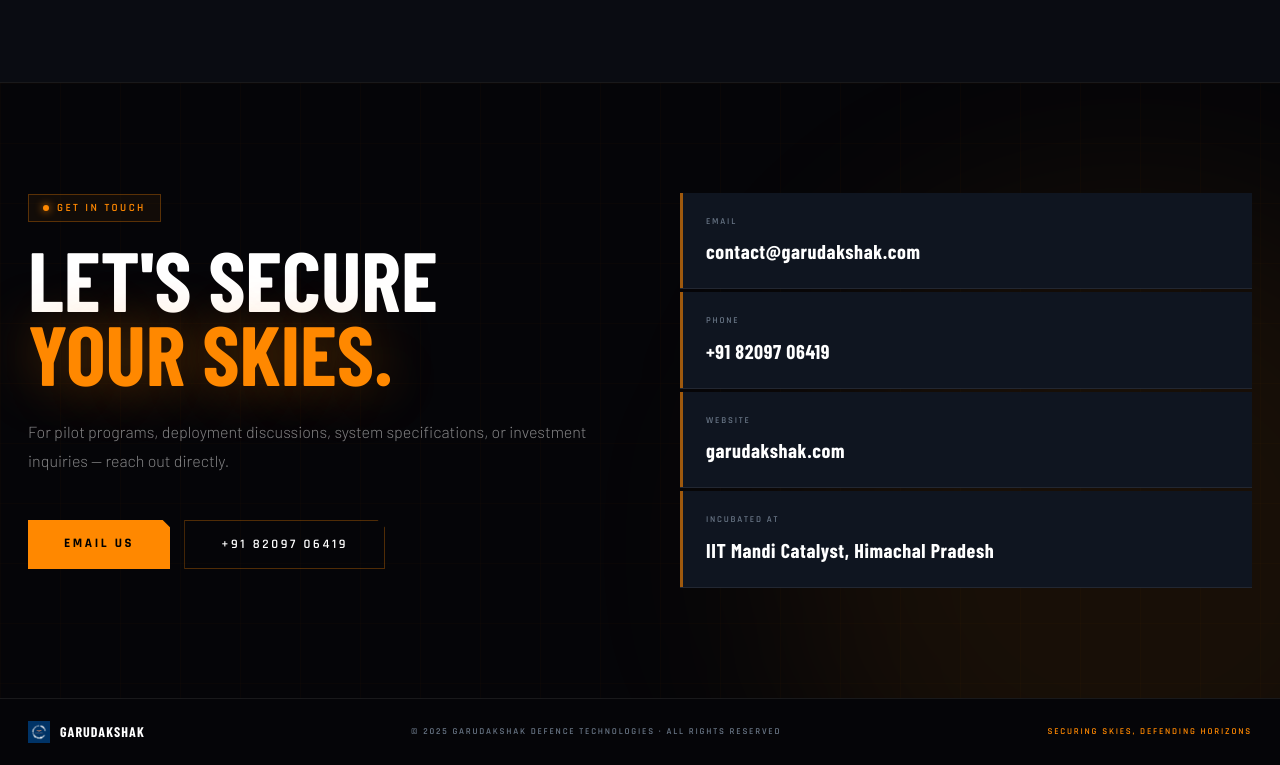
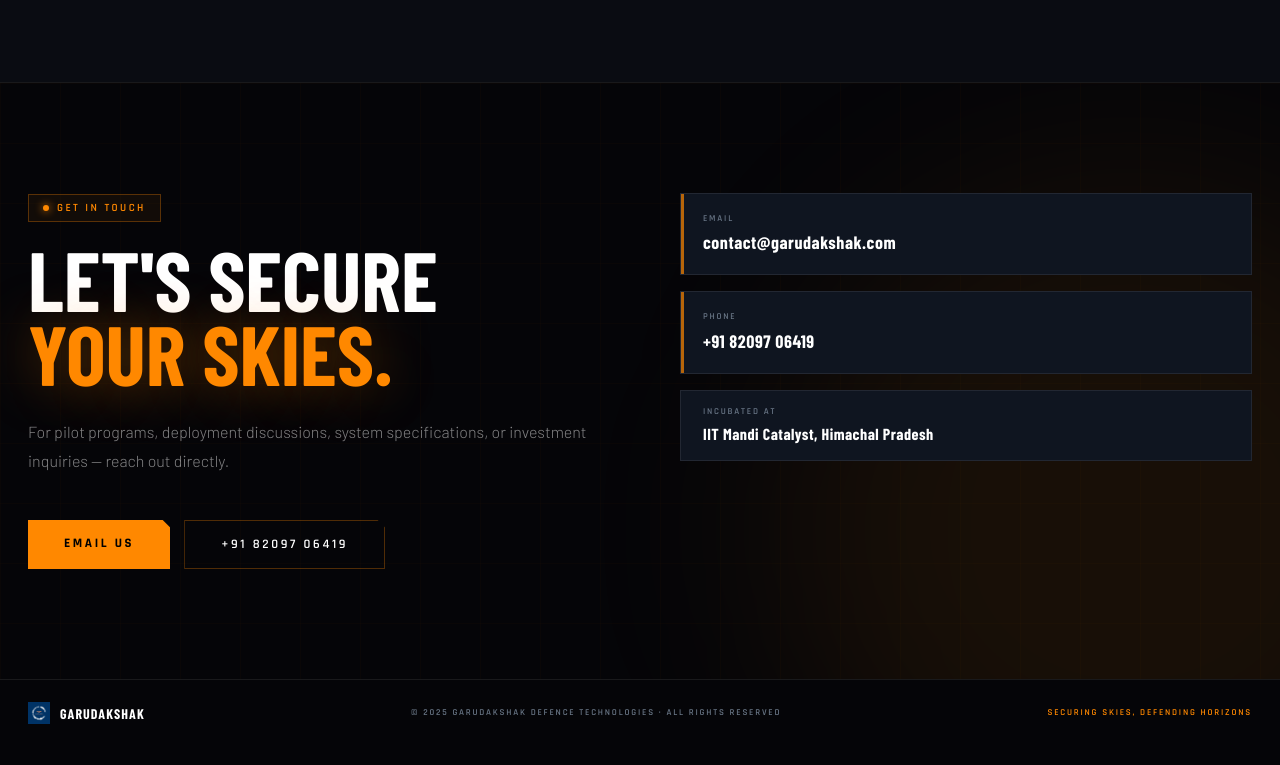
Before and after one commit to Saranshzu/garudakshak-website, a Next.js app: page / in a window 1280 px wide. Shown: the part 8036-8801 px from the top of the page. Built offline with nearby package versions, Linux system fonts and the light colour scheme; a web font is replaced by a local one.

Commit message:
fix: pages for mobile

```diff
--- a/src/app/careers/page.js
+++ b/src/app/careers/page.js
@@ -116,8 +116,8 @@
         title: "UI/UX Designer",
         type: "Full-time / Contract",
         level: "Mid",
-        desc: "Design intuitive operator interfaces for high-stakes environments — from map views to alert workflows to mobile apps.",
-        skills: ["Figma", "Design Systems", "User Research", "Motion Design"],
+        desc: "Design intuitive operator interfaces for high-stakes environments — from real-time threat maps to alert workflows, dashboards, and mobile control apps.",
+        skills: ["Figma", "Design Systems", "User Research", "Prototyping", "Motion Design"],
       },
     ],
   },
@@ -164,6 +164,7 @@
   const [submitted, setSubmitted]   = useState(false);
   const [error, setError]           = useState('');
   const [filter, setFilter]         = useState('all');
+  const [menuOpen, setMenuOpen]       = useState(false);
 
   useEffect(() => {
     const fn = () => setScrollY(window.scrollY);
@@ -232,6 +233,8 @@
         .bo{border:1px solid ${BRA};color:${W};padding:12px 28px;font-family:'Rajdhani',sans-serif;font-weight:600;font-size:13px;letter-spacing:.18em;background:transparent;cursor:pointer;text-decoration:none;display:inline-block;transition:all .2s;}
         .bo:hover{border-color:${A};color:${A};}
         .gorb{position:absolute;border-radius:50%;filter:blur(100px);pointer-events:none;}
+        .desk{display:flex!important;} .mob-tog{display:none!important;}
+        @media(max-width:768px){.desk{display:none!important;}.mob-tog{display:block!important;}}
         .grid{background-image:linear-gradient(rgba(255,136,0,.03) 1px,transparent 1px),linear-gradient(90deg,rgba(255,136,0,.03) 1px,transparent 1px);background-size:60px 60px;}
         /* form inputs */
         .inp{width:100%;background:rgba(255,255,255,0.04);border:1px solid ${BR};color:${W};padding:12px 16px;font-family:'Barlow',sans-serif;font-size:14px;font-weight:300;outline:none;transition:border-color .2s;resize:vertical;}
@@ -279,6 +282,13 @@
             <a href="/demo" className="ba" style={{padding:'10px 22px',fontSize:12}}>GET DEMO</a>
           </div>
         </div>
+        {menuOpen && (
+          <div style={{background:B2,borderTop:`1px solid ${BR}`,padding:'20px 24px',display:'flex',flexDirection:'column',gap:20}}>
+            {[['/','/HOME'],['/team','TEAM'],['/#contact','CONTACT'],['/demo','GET DEMO']].map(([h,l])=>(
+              <a key={l} href={h} className="nl" style={{fontSize:14}} onClick={()=>setMenuOpen(false)}>{l}</a>
+            ))}
+          </div>
+        )}
       </nav>
 
       {/* ── HERO ── */}
--- a/src/app/page.js
+++ b/src/app/page.js
@@ -886,25 +886,30 @@
               </div>
             </div>
 
-            <div style={{display:'flex',flexDirection:'column',gap:3}}>
+            <div style={{display:'flex',flexDirection:'column',gap:16}}>
               {[
-                {l:'EMAIL',        v:'contact@garudakshak.com',              href:'mailto:contact@garudakshak.com'},
-                {l:'PHONE',        v:'+91 82097 06419',                       href:'tel:+918209706419'},
-                {l:'WEBSITE',      v:'garudakshak.com',                       href:'https://garudakshak.com'},
-                {l:'INCUBATED AT', v:'IIT Mandi Catalyst, Himachal Pradesh',  href:null},
+                {l:'EMAIL', v:'contact@garudakshak.com', href:'mailto:contact@garudakshak.com'},
+                {l:'PHONE', v:'+91 82097 06419',          href:'tel:+918209706419'},
               ].map(c=>(
-                <div key={c.l} style={{padding:'22px 26px',background:B3,borderBottom:`1px solid ${BR}`,position:'relative',overflow:'hidden'}}>
-                  <div style={{position:'absolute',top:0,left:0,width:3,height:'100%',background:A,opacity:.6}}/>
-                  <div className="lbl" style={{fontSize:9,color:DIM,marginBottom:8}}>{c.l}</div>
-                  {c.href
-                    ? <a href={c.href} className="hd"
-                        style={{fontSize:20,fontWeight:700,color:W,textDecoration:'none',letterSpacing:'.03em',transition:'color .2s'}}
-                        onMouseEnter={e=>e.target.style.color=A}
-                        onMouseLeave={e=>e.target.style.color=W}>{c.v}</a>
-                    : <div className="hd" style={{fontSize:20,fontWeight:700,letterSpacing:'.03em'}}>{c.v}</div>
-                  }
-                </div>
+                <a key={c.l} href={c.href} style={{
+                  display:'flex',alignItems:'center',gap:14,padding:'18px 22px',
+                  background:B3,border:`1px solid ${BR}`,textDecoration:'none',
+                  transition:'border-color .2s',position:'relative',overflow:'hidden',
+                }}
+                  onMouseEnter={e=>e.currentTarget.style.borderColor=BRA}
+                  onMouseLeave={e=>e.currentTarget.style.borderColor=BR}
+                >
+                  <div style={{width:3,height:'100%',position:'absolute',left:0,top:0,background:A,opacity:.7}}/>
+                  <div>
+                    <div className="lbl" style={{fontSize:9,color:DIM,marginBottom:4}}>{c.l}</div>
+                    <div className="hd" style={{fontSize:18,fontWeight:700,color:W,letterSpacing:'.03em'}}>{c.v}</div>
+                  </div>
+                </a>
               ))}
+              <div style={{padding:'14px 22px',background:B3,border:`1px solid ${BR}`}}>
+                <div className="lbl" style={{fontSize:9,color:DIM,marginBottom:4}}>INCUBATED AT</div>
+                <div className="hd" style={{fontSize:16,fontWeight:700,letterSpacing:'.03em'}}>IIT Mandi Catalyst, Himachal Pradesh</div>
+              </div>
             </div>
           </div>
         </div>
--- a/src/app/team/page.js
+++ b/src/app/team/page.js
@@ -50,7 +50,7 @@
     spec:"RF Simulation & Hardware Validation",
     image:"/images/Aishita.png",
     bio:"Specializes in RF simulation and hardware validation. Contributes to the S-band HPM prototype, RF front-end chain design, and X-band HPM system development — bridging EM simulation to physical hardware.",
-    tags:["RF Simulation","HPM","S-band","X-band","Hardware Validation"],
+    tags:["RF Simulation","HPM","Hardware Validation"],
   },
   {
     name:"Edison Kho",
@@ -88,7 +88,7 @@
     name:"Gauri",
     role:"UI/UX Designer",
     spec:"Interface & Experience Design",
-    image:"/images/Gauri.jpeg",
+    image:"/images/Gauri.png",
     bio:"Designs the operator-facing interfaces for the Garuda-Shield platform — from real-time threat dashboards to mobile control apps — making complex defense systems intuitive to use.",
     tags:["UI/UX","Figma","Dashboard Design","User Research"],
   },
@@ -97,6 +97,7 @@
 export default function TeamPage() {
   const [scrollY, setScrollY] = useState(0);
   const [hovered, setHovered] = useState(null);
+  const [menuOpen, setMenuOpen] = useState(false);
 
   useEffect(() => {
     const fn = () => setScrollY(window.scrollY);
@@ -122,6 +123,8 @@
         .ba{background:${A};color:#000;padding:13px 32px;font-family:'Rajdhani',sans-serif;font-weight:700;font-size:13px;letter-spacing:.2em;border:none;cursor:pointer;text-decoration:none;display:inline-block;transition:all .2s;clip-path:polygon(0 0,calc(100% - 8px) 0,100% 8px,100% 100%,0 100%);}
         .ba:hover{background:#FFAA33;transform:translateY(-1px);}
         .gorb{position:absolute;border-radius:50%;filter:blur(100px);pointer-events:none;}
+        .desk{display:flex!important;} .mob-tog{display:none!important;}
+        @media(max-width:768px){.desk{display:none!important;}.mob-tog{display:block!important;}}
         .grid{background-image:linear-gradient(rgba(255,136,0,.03) 1px,transparent 1px),linear-gradient(90deg,rgba(255,136,0,.03) 1px,transparent 1px);background-size:60px 60px;}
         @keyframes fadeUp{from{opacity:0;transform:translateY(16px)}to{opacity:1;transform:translateY(0)}}
         .fu{animation:fadeUp .7s ease forwards;}
@@ -150,6 +153,13 @@
             <a href="/demo" className="ba" style={{padding:'10px 22px',fontSize:12}}>GET DEMO</a>
           </div>
         </div>
+        {menuOpen && (
+          <div style={{background:B2,borderTop:`1px solid ${BR}`,padding:'20px 24px',display:'flex',flexDirection:'column',gap:20}}>
+            {[['/','/HOME'],['/careers','CAREERS'],['/#contact','CONTACT'],['/demo','GET DEMO']].map(([h,l])=>(
+              <a key={l} href={h} className="nl" style={{fontSize:14}} onClick={()=>setMenuOpen(false)}>{l}</a>
+            ))}
+          </div>
+        )}
       </nav>
 
       {/* ── HEADER ── */}
```
